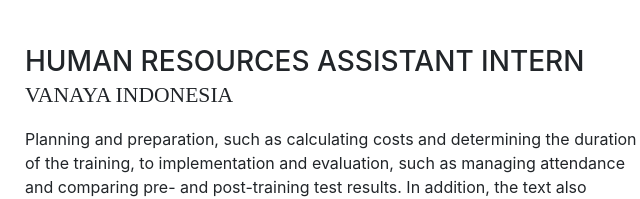
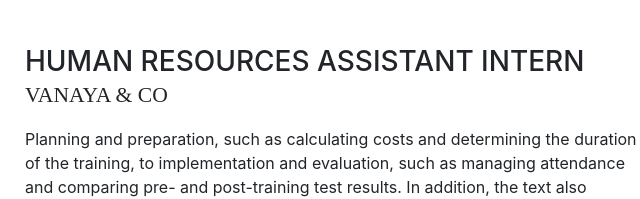
Before and after one commit to KingCrezz/kingcrezz.github.io, a website with bundled scripts: page index.html in a window 1280 px wide. Shown: the part 1285-1484 px from the top of the page, 295-935 px from the left. Built offline with nearby package versions, Linux system fonts and the light colour scheme; a web font is replaced by a local one.

Commit message:
Update index.html

```diff
--- a/index.html
+++ b/index.html
@@ -111,7 +111,7 @@
           <div class="resume-item d-flex flex-column flex-md-row mb-5">
             <div class="resume-content mr-auto">
               <h3 class="mb-0">Human Resources Assistant Intern</h3>
-              <div class="subheading mb-3">Vanaya Indonesia</div>
+              <div class="subheading mb-3">Vanaya & Co</div>
               <p>Planning and preparation, such as calculating costs and determining the duration of the training, to implementation and evaluation, such as managing attendance and comparing pre- and post-training test results. In addition, the text also mentions the use of the WIX platform to automate attendance recording. Overall, these tasks aim to ensure that the training project runs smoothly, effectively and produces results that meet the set objectives.</p>
             </div>
             <div class="resume-date text-md-right">
```
